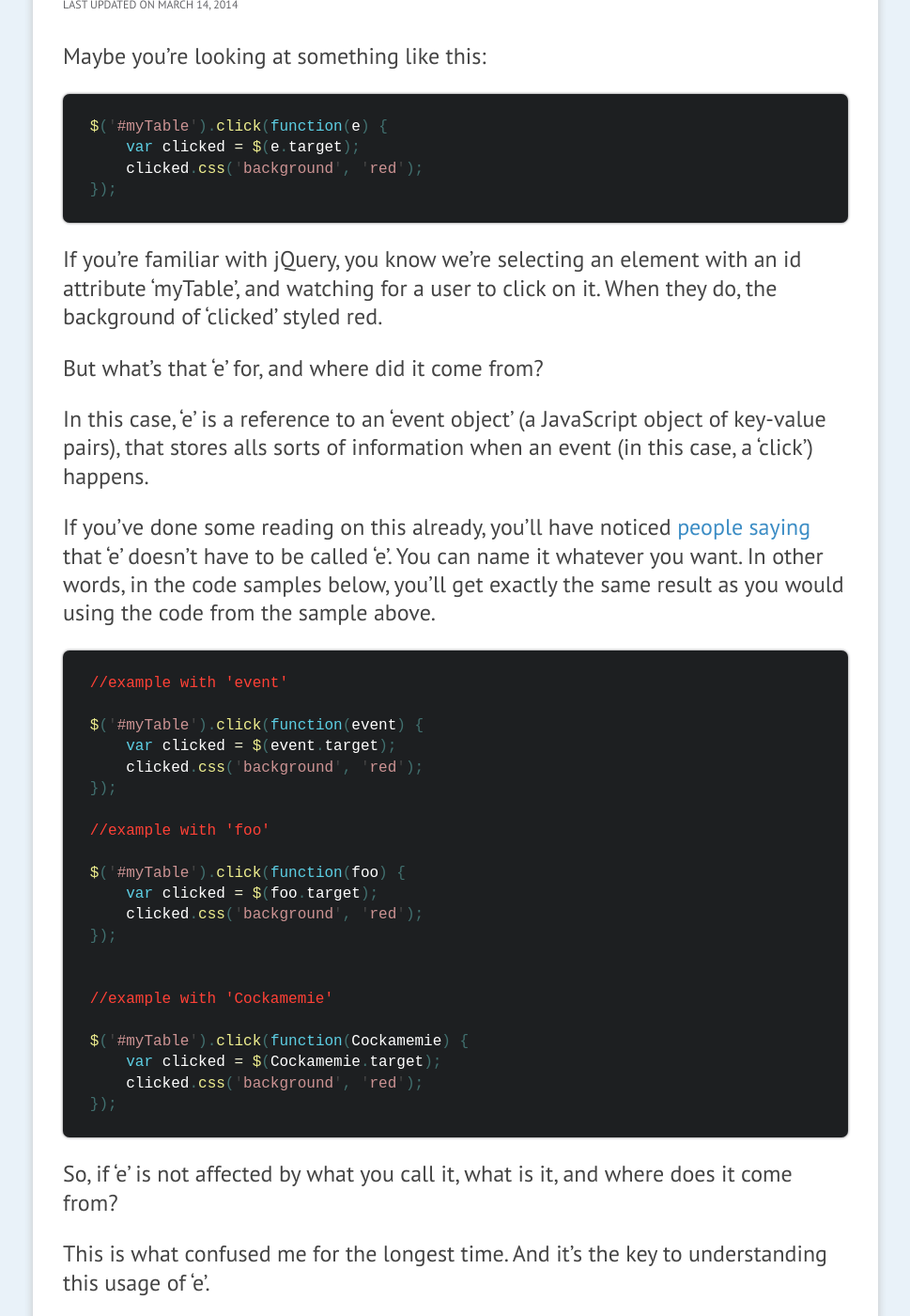
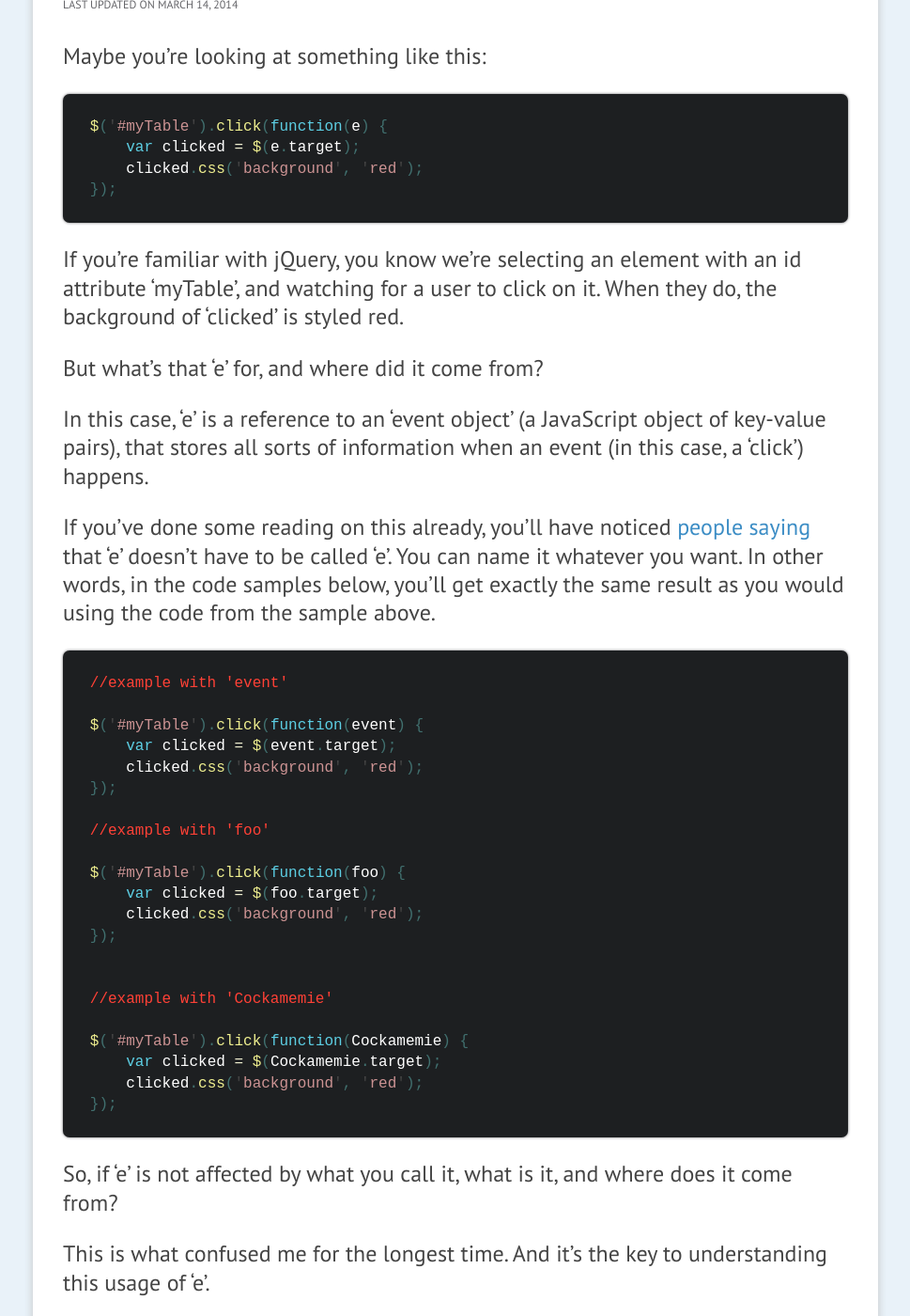
Before and after one commit to brycepj/devbryce-jekyll, a Jekyll site: the page built from _posts/2014-03-14-e-js-event-handler.md, in a window 1280 px wide and 1400 px high, scrolled down 285 px. Shown: the whole window at 94% size, without its empty margins (155-1124 px from the left). Built offline with Jekyll 4.4.1, drawn with Linux system fonts in a browser that asks for light colours; some of the changed text lies outside the part shown.

Commit message:
minor edits

```diff
--- a/_posts/2014-03-14-e-js-event-handler.md
+++ b/_posts/2014-03-14-e-js-event-handler.md
@@ -18,11 +18,11 @@ $('#myTable').click(function(e) {
 
 {% endhighlight %}
 
-If you're familiar with jQuery, you know we're selecting an element with an id attribute 'myTable', and watching for a user to click on it. When they do, the background of 'clicked' styled red.
+If you're familiar with jQuery, you know we're selecting an element with an id attribute 'myTable', and watching for a user to click on it. When they do, the background of 'clicked' is styled red.
 
 But what's that 'e' for, and where did it come from?
 
-In this case, 'e' is a reference to an 'event object' (a JavaScript object of key-value pairs), that stores alls sorts of information when an event (in this case, a 'click') happens.
+In this case, 'e' is a reference to an 'event object' (a JavaScript object of key-value pairs), that stores all sorts of information when an event (in this case, a 'click') happens.
 
 If you've done some reading on this already, you'll have noticed [people saying](http://stackoverflow.com/questions/3535996/jquery-javascript-functione-what-is-e-why-is-it-needed-what-does-it-ac) that 'e' doesn't have to be called 'e'. You can name it whatever you want. In other words, in the code samples below, you'll get exactly the same result as you would using the code from the sample above.
 
```
Also changed, not shown: other parts of _posts/2014-03-14-e-js-event-handler.md (+5 -3 lines).
